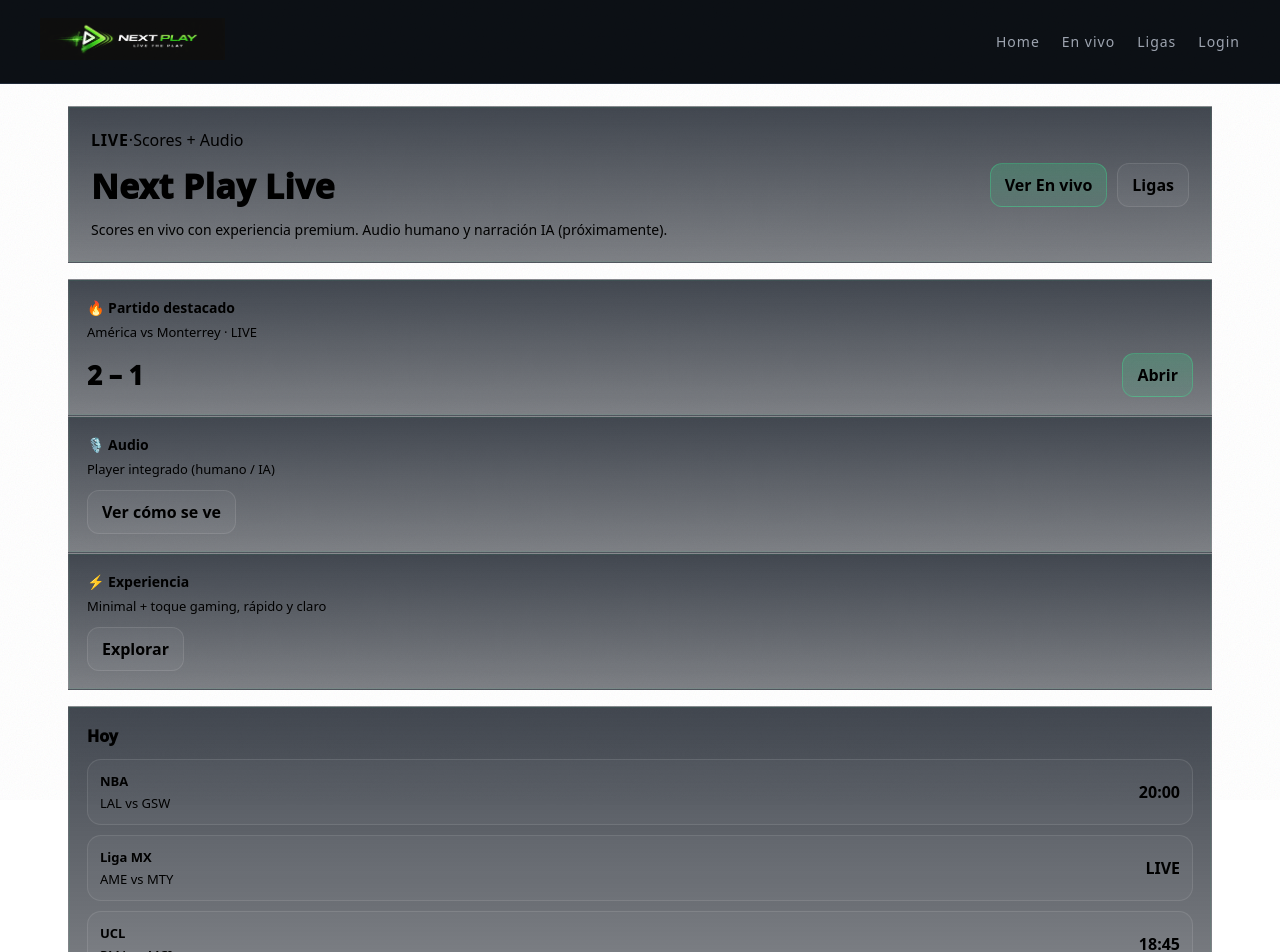
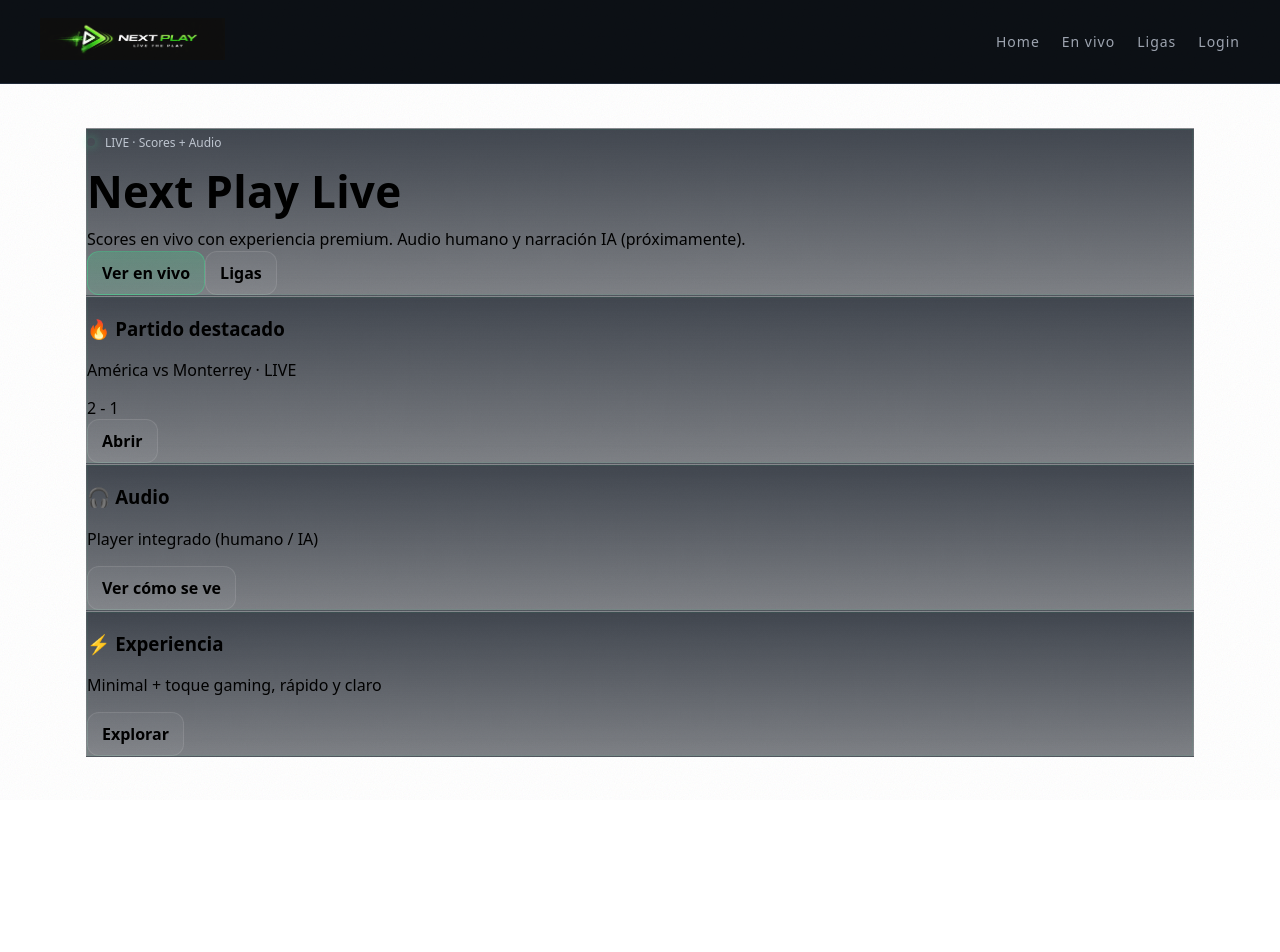
Before and after one commit to jonkas43/nextplaylive, a Next.js app: page / in a window 1280 px wide. Shown: the top 952 px of the page. After the commit the page ends 837 px from the top, so only its background shows below. Built offline with nearby package versions, Linux system fonts and the light colour scheme.

Commit message:
Update home layout

```diff
--- a/app/page.tsx
+++ b/app/page.tsx
@@ -1,118 +1,44 @@
 export default function Home() {
   return (
-    <div style={{ display: "flex", flexDirection: "column", gap: 16 }}>
-      {/* HERO */}
-      <div className="card" style={{ padding: 22 }}>
-        <div style={{ display: "flex", alignItems: "center", justifyContent: "space-between", gap: 14, flexWrap: "wrap" }}>
-          <div>
-            <div className="pill">
-              <span className="dotLive" />
-              <span style={{ fontWeight: 900, letterSpacing: 0.8 }}>LIVE</span>
-              <span>·</span>
-              <span>Scores + Audio</span>
-            </div>
+    <div className="container">
+      <section className="hero card">
+        <div className="kicker">
+          <span className="dotLive" /> LIVE · Scores + Audio
+        </div>
 
-            <h1 style={{ margin: "12px 0 0 0", fontSize: 34, fontWeight: 950, letterSpacing: 0.3 }}>
-              Next Play Live
-            </h1>
-            <p style={{ margin: "10px 0 0 0", color: "var(--muted)", fontSize: 14, lineHeight: 1.5 }}>
-              Scores en vivo con experiencia premium. Audio humano y narración IA (próximamente).
-            </p>
-          </div>
+        <h1 className="h1">Next Play Live</h1>
+        <p className="p">
+          Scores en vivo con experiencia premium. Audio humano y narración IA (próximamente).
+        </p>
 
-          <div style={{ display: "flex", gap: 10, alignItems: "center" }}>
-            <a className="btn btnPrimary" href="/live">Ver En vivo</a>
-            <a className="btn" href="/leagues">Ligas</a>
-          </div>
+        <div className="actions">
+          <a className="btn btnPrimary" href="/live">Ver en vivo</a>
+          <a className="btn btnGhost" href="/leagues">Ligas</a>
         </div>
-      </div>
+      </section>
 
-      {/* QUICK LINKS */}
-      <div className="grid3">
-        <div className="card" style={{ padding: 18 }}>
-          <div style={{ fontWeight: 900, fontSize: 14 }}>🔥 Partido destacado</div>
-          <div style={{ color: "var(--muted)", fontSize: 13, marginTop: 6 }}>
-            América vs Monterrey · LIVE
-          </div>
-          <div style={{ marginTop: 12, display: "flex", gap: 10, alignItems: "center", justifyContent: "space-between" }}>
-            <div style={{ fontSize: 26, fontWeight: 950 }}>
-              2 <span style={{ color: "var(--muted)" }}>–</span> 1
-            </div>
-            <a className="btn btnPrimary" href="/match/ame-mty">Abrir</a>
+      <section className="grid">
+        <div className="card">
+          <h3 className="h3">🔥 Partido destacado</h3>
+          <p className="muted">América vs Monterrey · <span className="livePill">LIVE</span></p>
+          <div className="scoreRow">
+            <div className="score">2 - 1</div>
+            <a className="btn btnSmall" href="/live">Abrir</a>
           </div>
         </div>
 
-        <div className="card" style={{ padding: 18 }}>
-          <div style={{ fontWeight: 900, fontSize: 14 }}>🎙️ Audio</div>
-          <div style={{ color: "var(--muted)", fontSize: 13, marginTop: 6 }}>
-            Player integrado (humano / IA)
-          </div>
-          <div style={{ marginTop: 12 }}>
-            <a className="btn" href="/match/ame-mty">Ver cómo se ve</a>
-          </div>
+        <div className="card">
+          <h3 className="h3">🎧 Audio</h3>
+          <p className="muted">Player integrado (humano / IA)</p>
+          <a className="btn btnGhost btnSmall" href="/live">Ver cómo se ve</a>
         </div>
 
-        <div className="card" style={{ padding: 18 }}>
-          <div style={{ fontWeight: 900, fontSize: 14 }}>⚡ Experiencia</div>
-          <div style={{ color: "var(--muted)", fontSize: 13, marginTop: 6 }}>
-            Minimal + toque gaming, rápido y claro
-          </div>
-          <div style={{ marginTop: 12 }}>
-            <a className="btn" href="/live">Explorar</a>
-          </div>
+        <div className="card">
+          <h3 className="h3">⚡ Experiencia</h3>
+          <p className="muted">Minimal + toque gaming, rápido y claro</p>
+          <a className="btn btnGhost btnSmall" href="/leagues">Explorar</a>
         </div>
-      </div>
-
-      {/* SECTION */}
-      <div className="card" style={{ padding: 18 }}>
-        <div style={{ fontWeight: 950, fontSize: 16 }}>Hoy</div>
-        <div style={{ marginTop: 12, display: "grid", gap: 10 }}>
-          <Row league="NBA" left="LAL" right="GSW" time="20:00" />
-          <Row league="Liga MX" left="AME" right="MTY" time="LIVE" live />
-          <Row league="UCL" left="RMA" right="MCI" time="18:45" />
-        </div>
-      </div>
+      </section>
     </div>
   );
 }
-
-function Row({
-  league,
-  left,
-  right,
-  time,
-  live,
-}: {
-  league: string;
-  left: string;
-  right: string;
-  time: string;
-  live?: boolean;
-}) {
-  return (
-    <div
-      style={{
-        display: "flex",
-        gap: 12,
-        alignItems: "center",
-        justifyContent: "space-between",
-        padding: "12px 12px",
-        borderRadius: 14,
-        border: "1px solid rgba(255,255,255,0.10)",
-        background: "rgba(255,255,255,0.03)",
-      }}
-    >
-      <div style={{ display: "flex", flexDirection: "column", gap: 4 }}>
-        <div style={{ fontWeight: 900, fontSize: 13 }}>{league}</div>
-        <div style={{ color: "var(--muted)", fontSize: 13 }}>
-          {left} <span style={{ color: "var(--muted)" }}>vs</span> {right}
-        </div>
-      </div>
-
-      <div className="pill" style={{ marginLeft: "auto" }}>
-        {live ? <span className="dotLive" /> : null}
-        <span style={{ fontWeight: 900 }}>{time}</span>
-      </div>
-    </div>
-  );
-}
```
